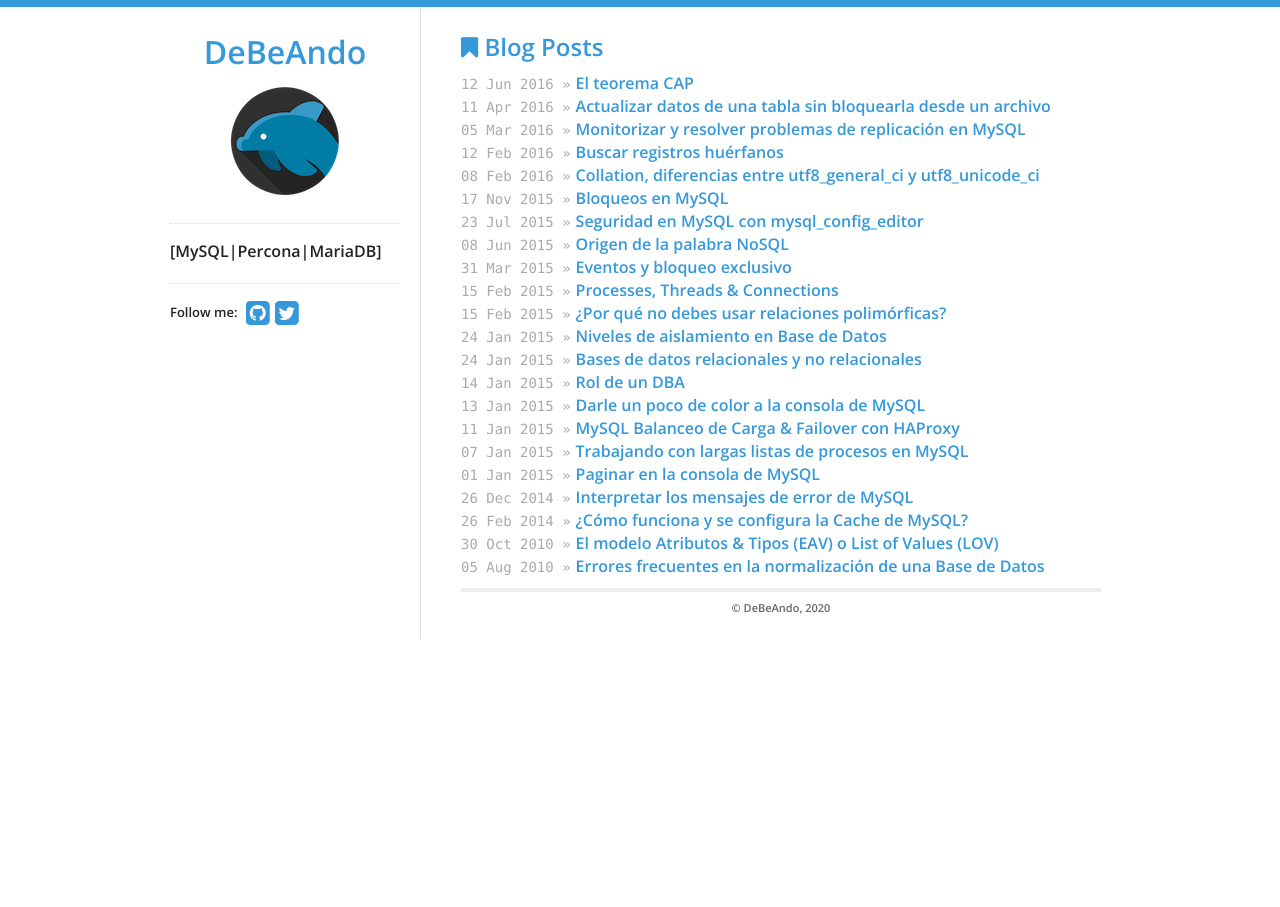
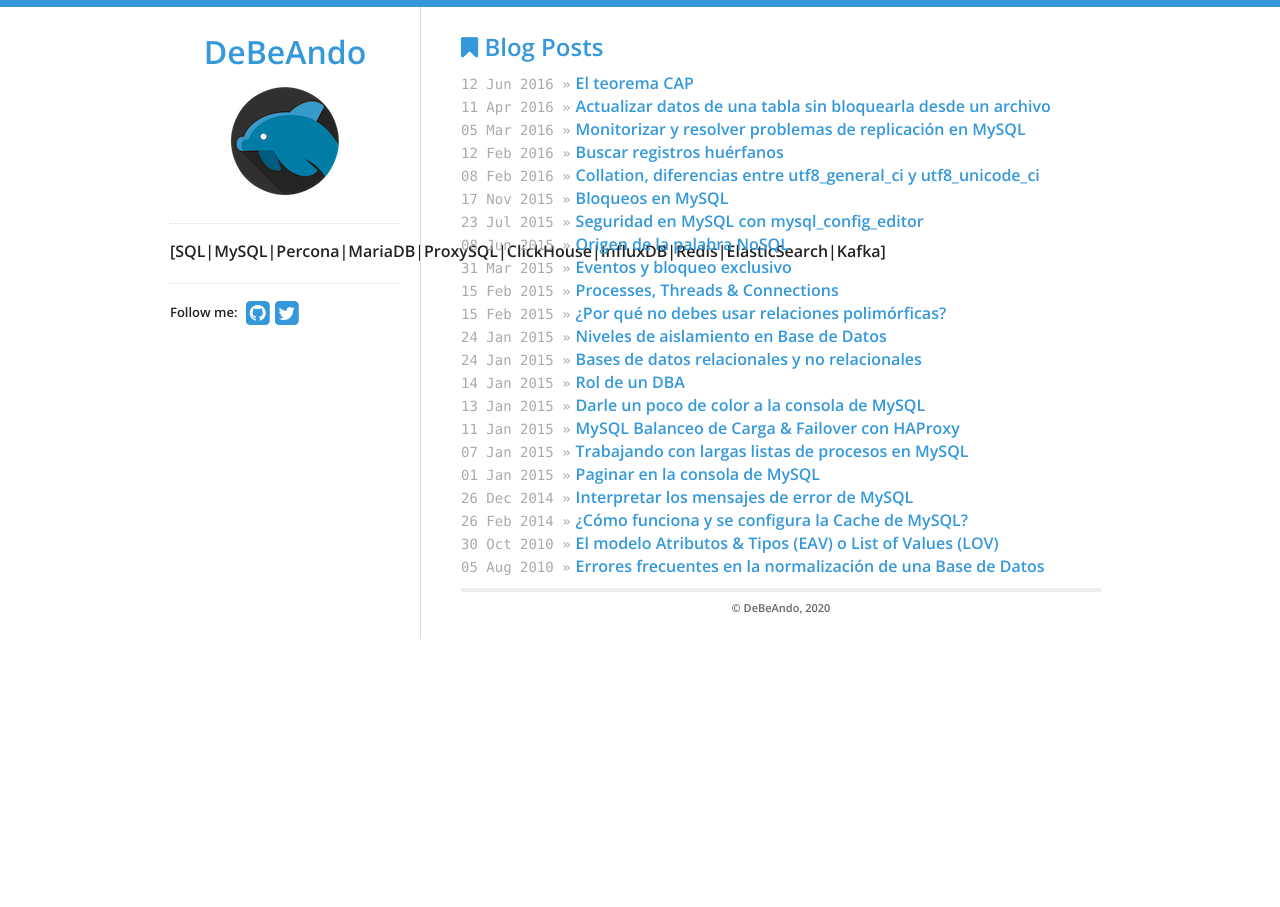
Before and after one commit to debeando/swapbytes.com, a Jekyll site: the page built from index.html, in a window 1280 px wide. Built offline with Jekyll 4.4.1, drawn with Linux system fonts in a browser that asks for light colours.

Commit message:
change bio

```diff
--- a/_includes/sidebar.html
+++ b/_includes/sidebar.html
@@ -4,7 +4,7 @@
     <img src="/logo.png" id="logo" alt="logo"/>
   </a>
   <div id="bio">
-    <p>[MySQL|Percona|MariaDB]</p>
+    <p>[SQL|MySQL|Percona|MariaDB|ProxySQL|ClickHouse|InfluxDB|Redis|ElasticSearch|Kafka]</p>
   </div>
   <div id="social">
     {% include social.html %}
```
